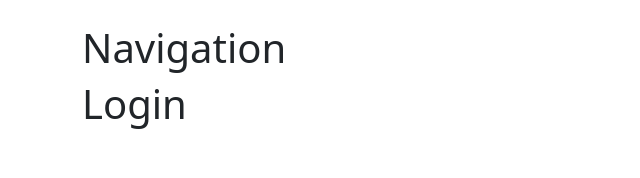
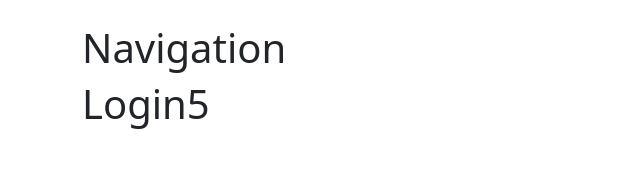
Before and after one commit to irishmaiden18/final-project, a React (Create React App) app: page /login in a window 1280 px wide. Shown: the top 178 px of the page, without its empty margins (0-640 px from the left). Built offline with nearby package versions, Linux system fonts and the light colour scheme.

Commit message:
testing new branch

```diff
--- a/src/users/login.js
+++ b/src/users/login.js
@@ -5,7 +5,7 @@
 const Login = () => {
     return(
         <>
-            <h1>Login</h1>
+            <h1>Login5</h1>
 
         </>
     );
```
